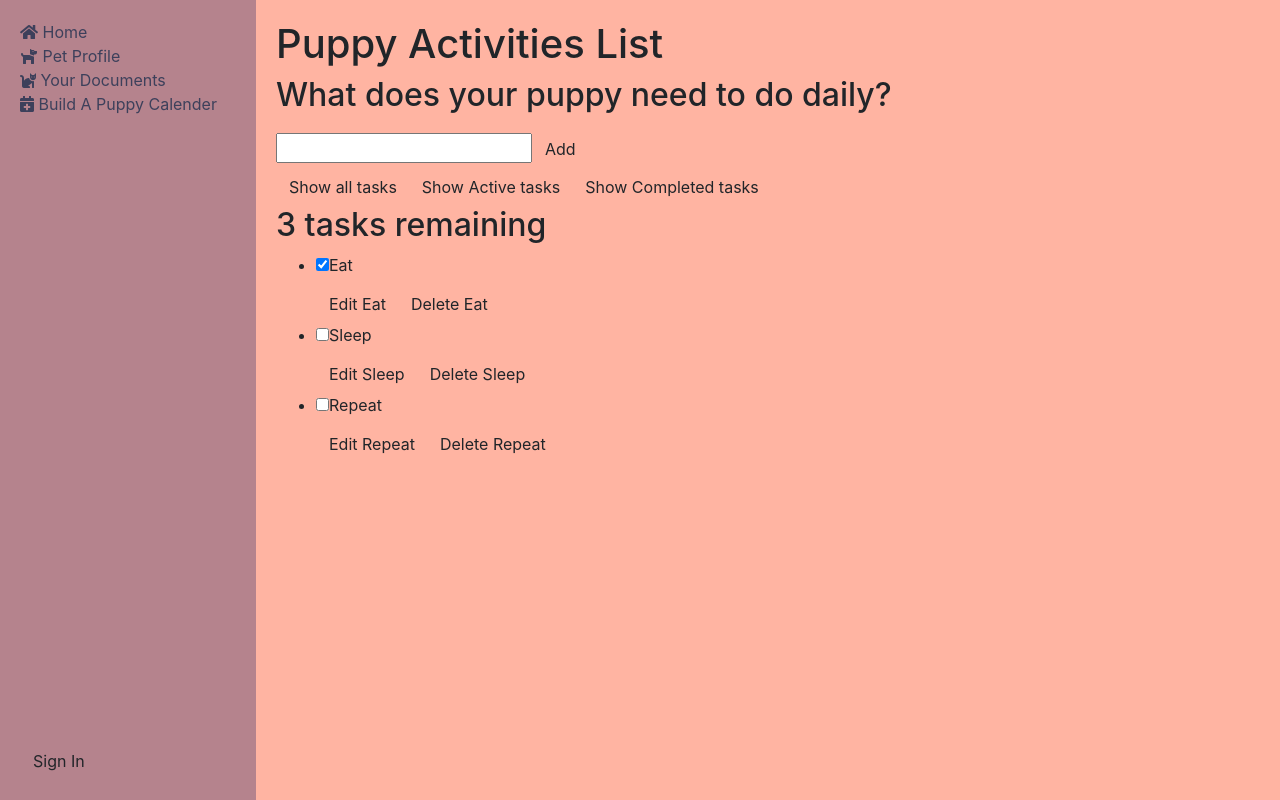
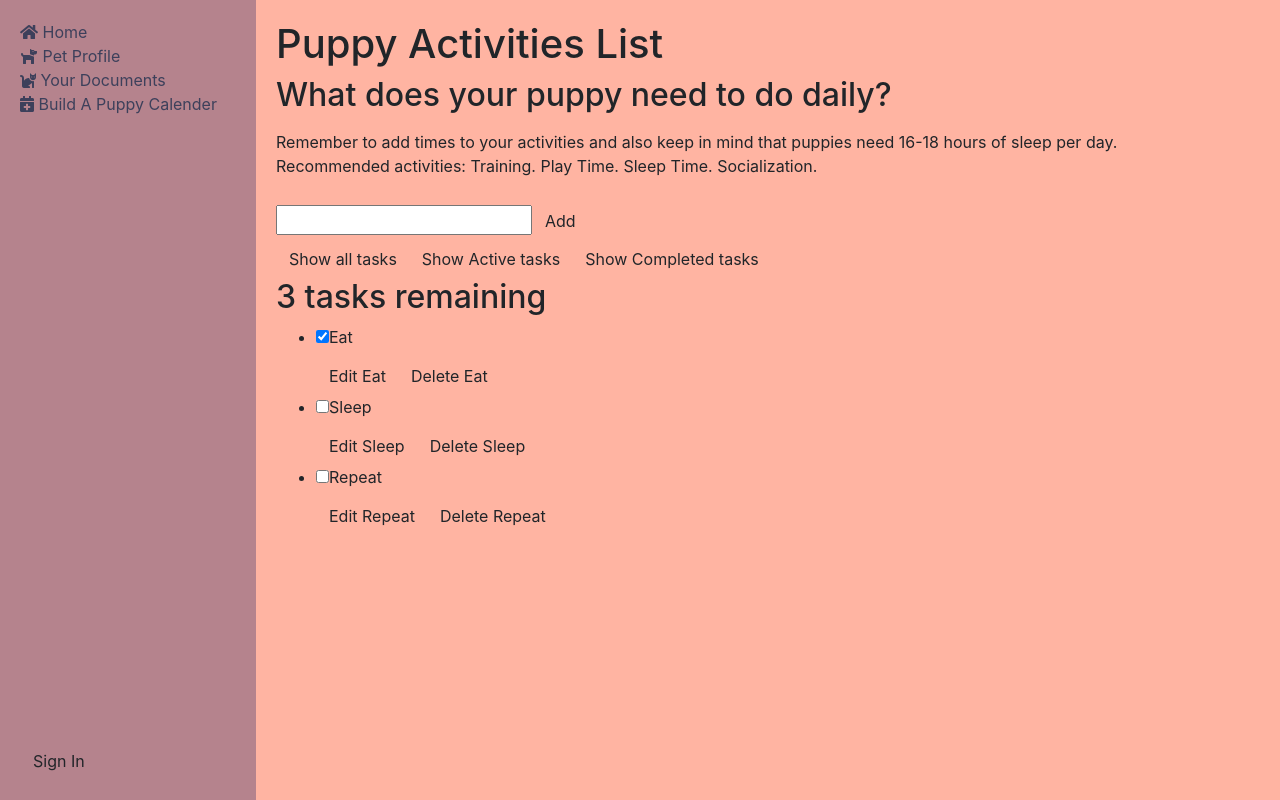
Before and after one commit to DeannaMix/capstone-docupet, a React (Create React App) app: page /Activities in a window 1280 px wide. Built offline with nearby package versions, Linux system fonts and the light colour scheme; no server answers.

Commit message:
text improvements

```diff
--- a/src/views/Activities.js
+++ b/src/views/Activities.js
@@ -19,6 +19,15 @@ export default function Activities(props) {
             What does your puppy need to do daily?
           </label>
         </h2>
+        <h8>
+          Remember to add times to your activities and also keep in mind that puppies need 16-18 hours of sleep per day.
+        </h8>
+        <br></br>
+        <h8>
+          Recommended activities: Training. Play Time. Sleep Time. Socialization.
+        </h8>
+        <br></br>
+        <br></br>
         <input
           type="text"
           id="new-todo-input"
```
